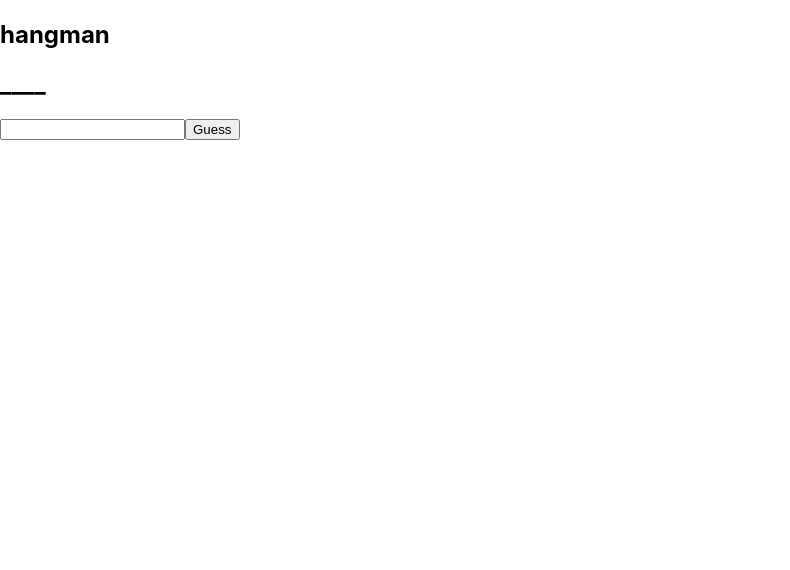
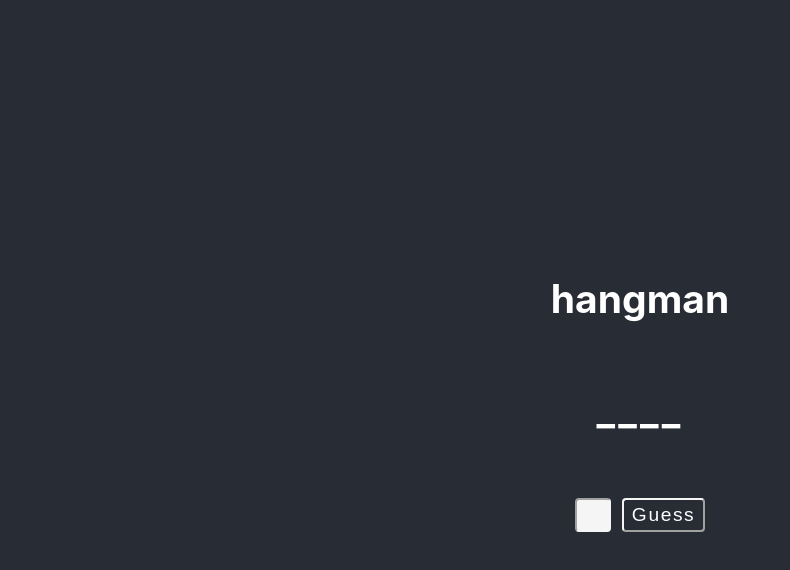
Before and after one commit to samuelrey/hangman-react, a React (Create React App) app: page / in a window 1280 px wide. Both pictures are taken after a click on the button "New". Shown: the top 570 px of the page, without its empty margins (0-790 px from the left). Built offline with nearby package versions, Linux system fonts and the light colour scheme.

Commit message:
Move styling to single file

```diff
--- a/src/App.css
+++ /dev/null
@@ -1,38 +0,0 @@
-.App {
-    text-align: center;
-}
-
-.App-logo {
-    height: 40vmin;
-    pointer-events: none;
-}
-
-@media (prefers-reduced-motion: no-preference) {
-    .App-logo {
-        animation: App-logo-spin infinite 20s linear;
-    }
-}
-
-.App-header {
-    background-color: #282c34;
-    min-height: 100vh;
-    display: flex;
-    flex-direction: column;
-    align-items: center;
-    justify-content: center;
-    font-size: calc(10px + 2vmin);
-    color: white;
-}
-
-.App-link {
-    color: #61dafb;
-}
-
-@keyframes App-logo-spin {
-    from {
-        transform: rotate(0deg);
-    }
-    to {
-        transform: rotate(360deg);
-    }
-}
--- a/src/index.css
+++ b/src/index.css
@@ -11,3 +11,46 @@ code {
     font-family: source-code-pro, Menlo, Monaco, Consolas, "Courier New",
         monospace;
 }
+
+.App {
+    text-align: center;
+    background-color: #282c34;
+    min-height: 100vh;
+    display: flex;
+    flex-direction: column;
+    align-items: center;
+    justify-content: center;
+    font-size: calc(10px + 2vmin);
+    color: white;
+}
+
+.btn {
+    background-color: #282c34;
+    display: inline-block;
+    padding: 0.25rem 0.5rem;
+    border-radius: 0.25rem;
+    text-transform: capitalize;
+    color: white;
+    letter-spacing: 0.1rem;
+    border-color: whitesmoke;
+    cursor: pointer;
+    margin-top: 2rem;
+    font-size: 1.2rem;
+}
+
+.letter-input {
+    background-color: whitesmoke;
+    display: inline-block;
+    padding: 0.25rem 0.5rem;
+    border-radius: 0.25rem;
+    text-transform: uppercase;
+    border-color: whitesmoke;
+    margin-right: 0.7rem;
+    width: 1rem;
+    font-size: 1.2rem;
+}
+
+.current {
+    color: white;
+    letter-spacing: 0.2rem;
+}
```
